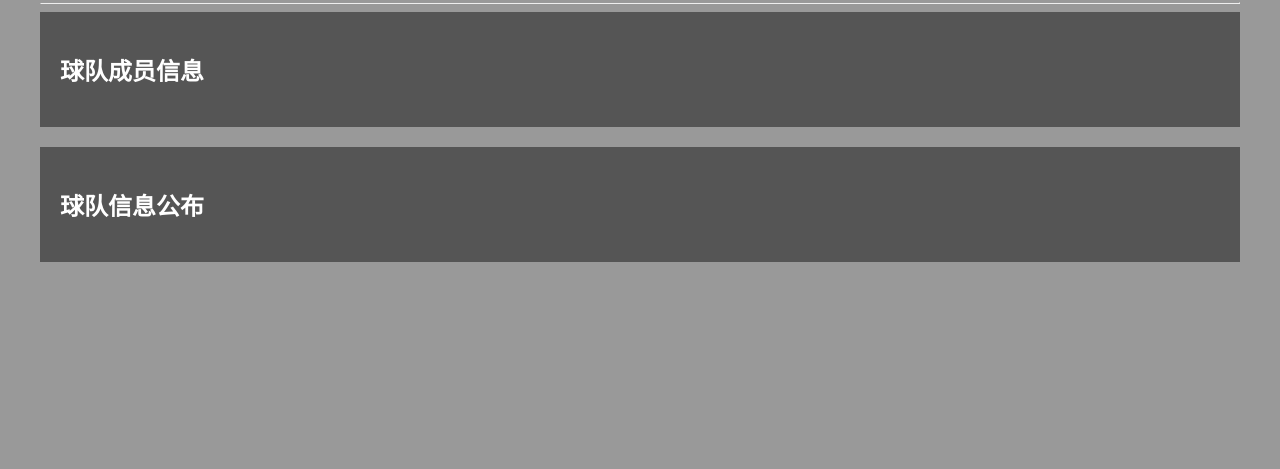
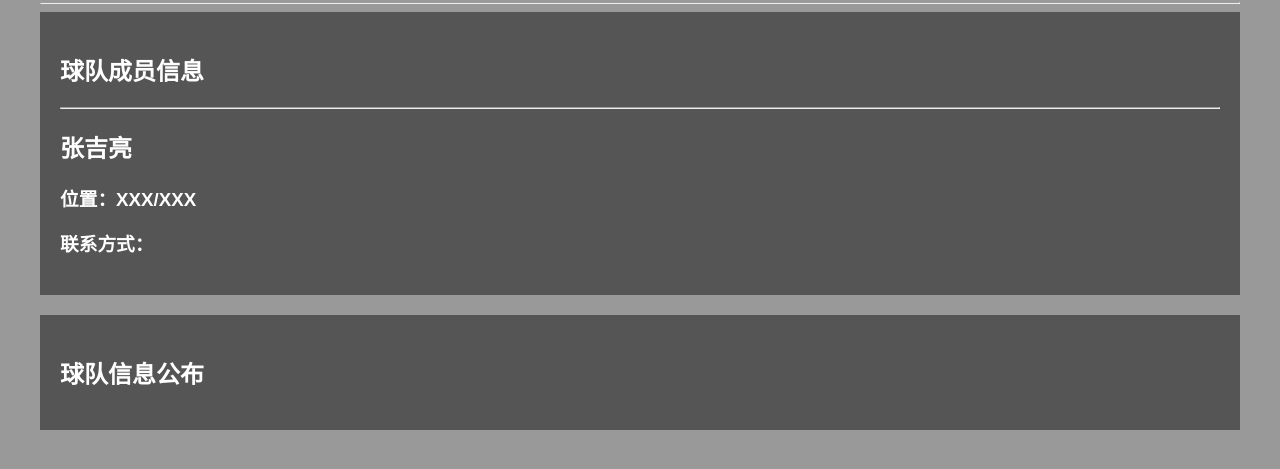
Before and after one commit to YEQAI0216/hxsx.github.io, a plain HTML site: page index.html in a window 1280 px wide. Shown: the part 115-584 px from the top of the page. Drawn offline with Linux system fonts and the light colour scheme.

Commit message:
Update index.html

```diff
--- a/index.html
+++ b/index.html
@@ -3,7 +3,7 @@
 <head>
     <meta charset="UTF-8">
     <meta name="viewport" content="width=device-width, initial-scale=1.0">
-    <title>河西肃兴</title>
+    <title>河西肃兴    欢迎！</title>
     <style>
         body {
             background-color: #999;
@@ -36,6 +36,10 @@
         <div class="module">
             <h2>球队成员信息</h2>
             <!-- 在这里添加成员信息 -->
+            <hr>
+            <h2>张吉亮</h2>
+            <h3>位置：XXX/XXX</h3>
+            <h3>联系方式：</h3>
         </div>
         <div class="module">
             <h2>球队信息公布</h2>
```
